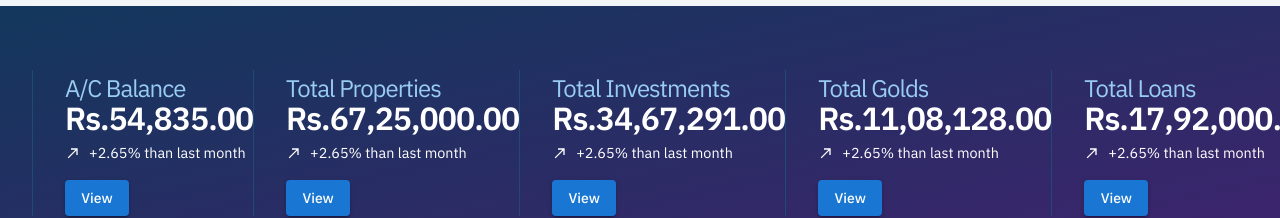
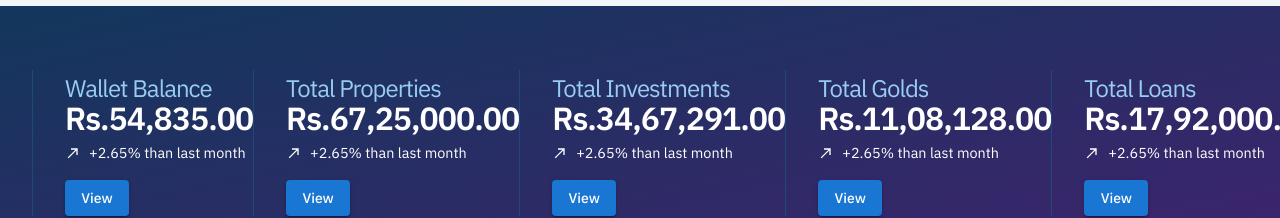
Before and after one commit to cra2ycoder/my-finance, a Next.js app: page /dashboard in a window 1280 px wide. Shown: the part 222-440 px from the top of the page. Built offline with nearby package versions, Linux system fonts and the light colour scheme.

Commit message:
typo change in dashboard

```diff
--- a/pages/dashboard.tsx
+++ b/pages/dashboard.tsx
@@ -12,7 +12,7 @@ import { pageItems } from '@model/config'
 
 function Dashboard() {
   const moneyList = [
-    { name: 'A/C Balance', value: '54,835' },
+    { name: 'Wallet Balance', value: '54,835' },
     { name: 'Total Properties', value: '67,25,000' },
     { name: 'Total Investments', value: '34,67,291' },
     { name: 'Total Golds', value: '11,08,128' },
```
